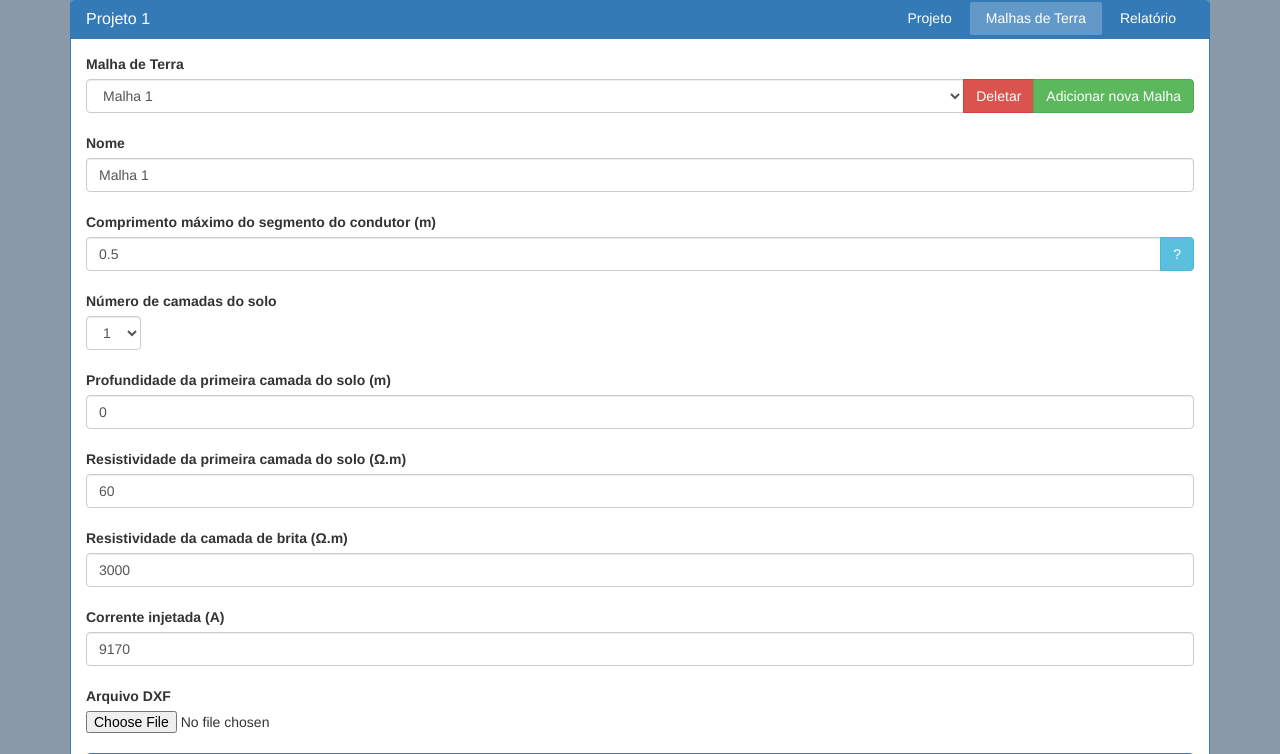
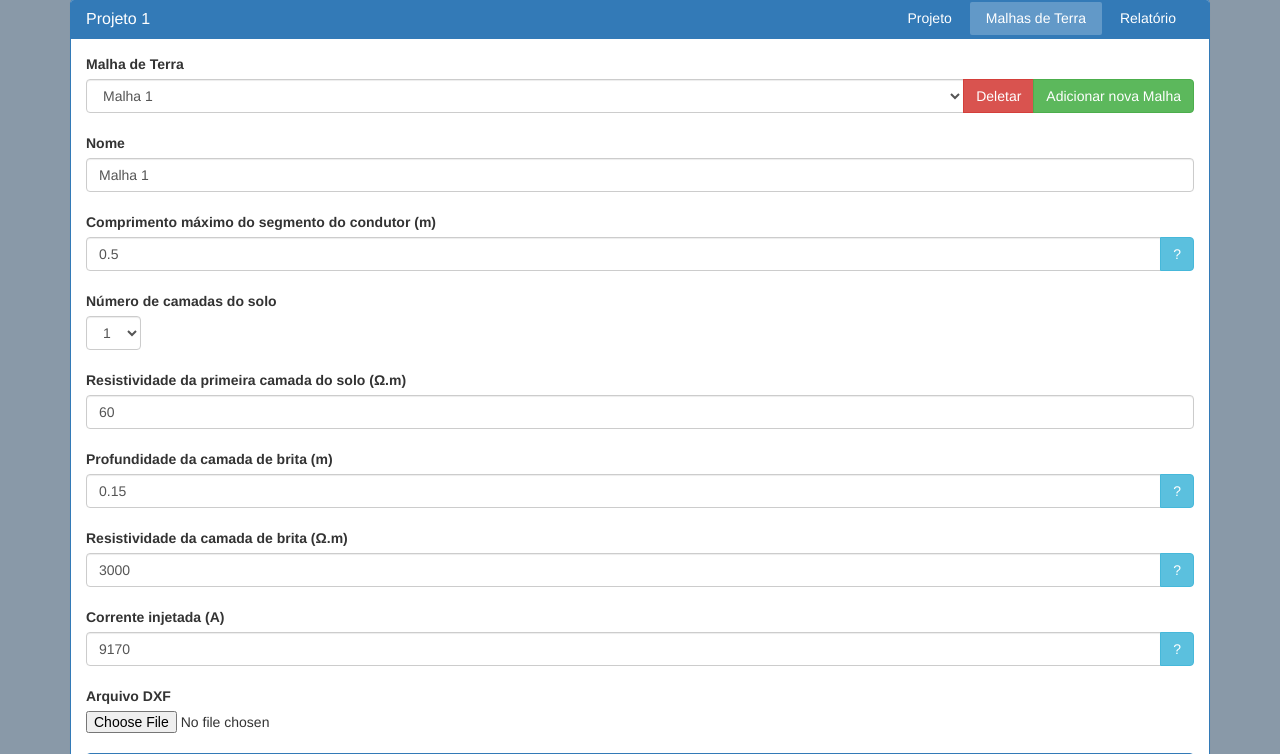
Before and after one commit to fernandodr19/malhasDeTerra, a CodeIgniter app: page /malhasDeTerra/projects/1 in a window 1280 px wide, after a click on "Malhas de Terra". Shown: the part 81-835 px from the top of the page. Run offline with CodeIgniter, Linux system fonts and the light colour scheme; a user stored in the database is signed in; data comes from the database, SQL or seed files in the repository; some libraries are stand-ins or nearby versions.

Commit message:
Add help buttons and fix widgets visibility

```diff
--- a/application/views/projects/view.php
+++ b/application/views/projects/view.php
@@ -110,7 +110,7 @@
                     <div class="input-group">
                       <input class="form-control" type="text"  name="gs_conductorsMaxLength" value="<?php echo $gs['conductorsMaxLength']; ?>">
                       <span class="input-group-btn">
-                          <a class="btn btn-info" onClick="showHelp('Digite a help aqui')" >?</a>
+                          <a class="btn btn-info" onClick="showHelp('Valor sugerido: 1m<br><br>Valores maiores do que 8m podem causar o cálculo incorreto dos potencias superficiais.')" >?</a>
                       </span>
                     </div>
 			      	<br>
@@ -120,25 +120,40 @@
 						<option value="2">2</option>
 		 		 	</select>
 		 		 	<br>
-		 		 	<label>Profundidade da primeira camada do solo (m)</label>
-			      	<input class="form-control" type="text"  name="gs_firstLayerDepth" value="<?php echo $gs['firstLayerDepth']; ?>">
-			      	<br>
 			      	<label>Resistividade da primeira camada do solo (&Omega;.m)</label>
 			      	<input class="form-control" type="text"  name="gs_firstLayerResistivity" value="<?php echo $gs['firstLayerResistivity']; ?>">
 			      	<br>
+                    <label>Profundidade da camada de brita (m)</label>
+                    <div class="input-group">
+                        <input class="form-control" type="text"  name="gs_crushedStoneLayerDepth" value="<?php echo $gs['crushedStoneLayerDepth']; ?>">
+                        <span class="input-group-btn">
+                          <a class="btn btn-info" onClick="showHelp('Valor sugerido: 0.1m')" >?</a>
+                        </span>
+                    </div>
+                    <br>
 			      	<div id="visibleIf2Layers" style="display: none">
+                        <label>Profundidade da primeira camada do solo (m)</label>
+                        <input class="form-control" type="text"  name="gs_firstLayerDepth" value="<?php echo $gs['firstLayerDepth']; ?>">
+                        <br>
 						<label>Resistividade da segunda camada do solo (&Omega;.m)</label>
 						<input class="form-control" type="text"  name="gs_secondLayerResistivity" value="<?php echo $gs['secondLayerResistivity']; ?>">
-						  <br>
-						  <label>Profundidade da camada de brita (m)</label>
-						<input class="form-control" type="text"  name="gs_crushedStoneLayerDepth" value="<?php echo $gs['crushedStoneLayerDepth']; ?>">
-						<br>
+				        <br>
 					</div>
 					<label>Resistividade da camada de brita (&Omega;.m)</label>
-					<input class="form-control" type="text"  name="gs_crushedStoneLayerResistivity" value="<?php echo $gs['crushedStoneLayerResistivity']; ?>">
+                    <div class="input-group">
+                        <input class="form-control" type="text"  name="gs_crushedStoneLayerResistivity" value="<?php echo $gs['crushedStoneLayerResistivity']; ?>">
+                        <span class="input-group-btn">
+                          <a class="btn btn-info" onClick="showHelp('Valor sugerido: 3000&Omega;.m')" >?</a>
+                        </span>
+                    </div>
 					<br>
 					<label>Corrente injetada (A)</label>
-					<input class="form-control" type="text"  name="gs_injectedCurrent" value="<?php echo $gs['injectedCurrent']; ?>">
+                    <div class="input-group">
+					   <input class="form-control" type="text"  name="gs_injectedCurrent" value="<?php echo $gs['injectedCurrent']; ?>">
+                        <span class="input-group-btn">
+                          <a class="btn btn-info" onClick="showHelp('Deixe este campo em branco para ignorar os potenciais superficiais.')" >?</a>
+                        </span>
+                    </div>
 					<br>
 					<label>Arquivo DXF</label>
 					<input class="" type="file"  name="gs_file" value="" >
```
